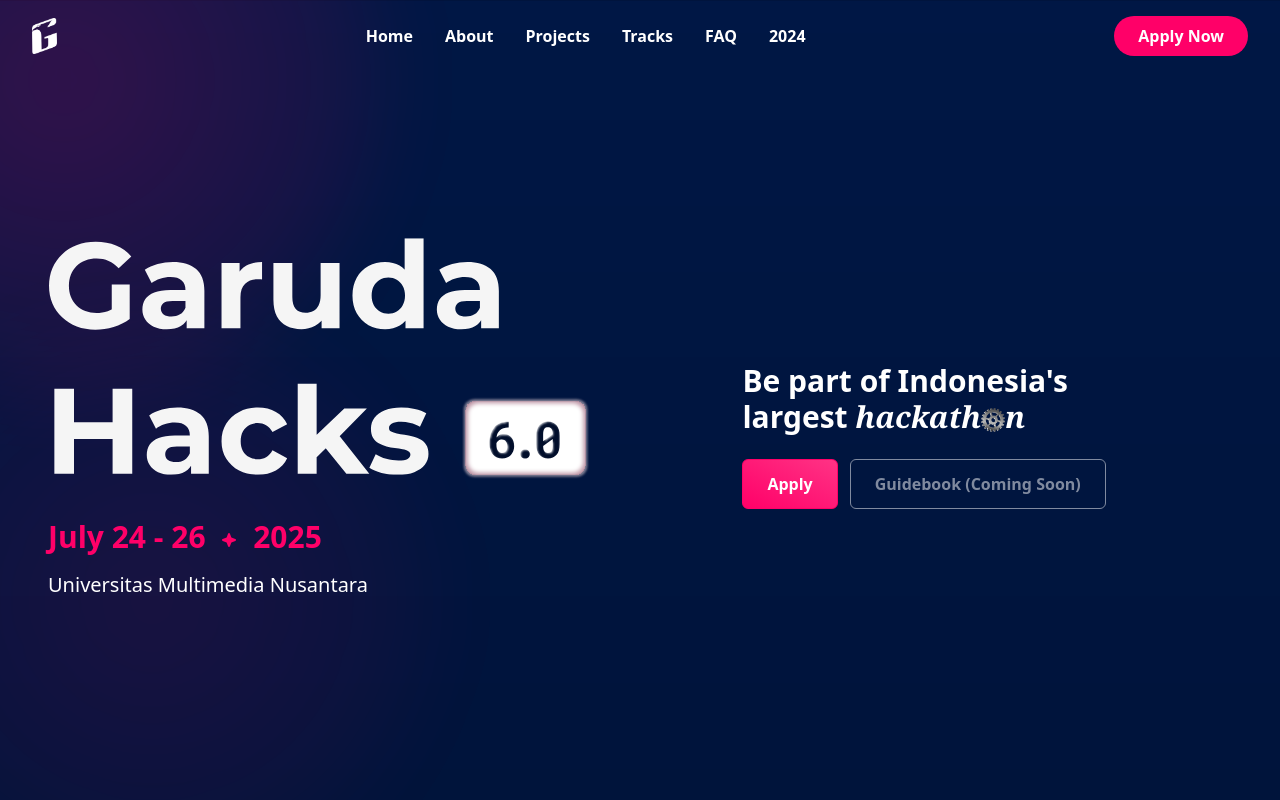
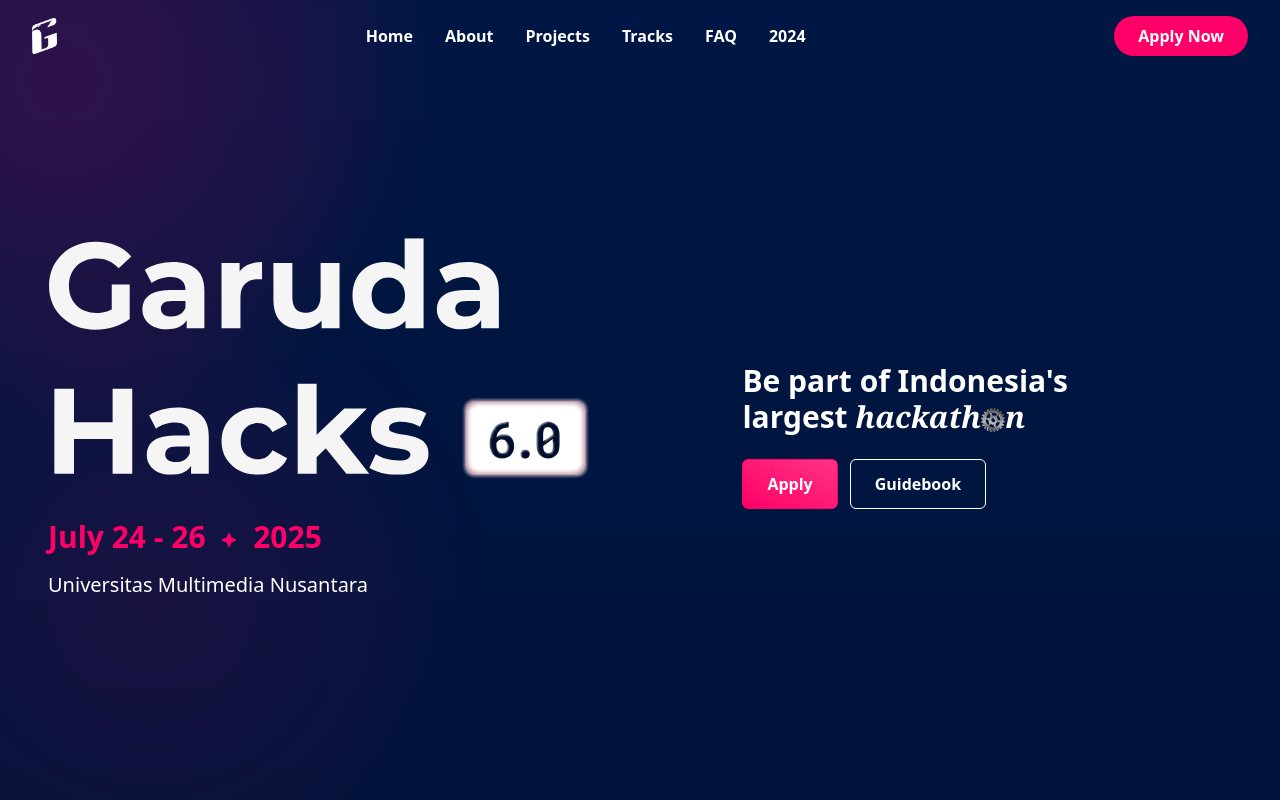
Before and after one commit to GarudaHacks/gh-6.0-site, a Next.js app: page / in a window 1280 px wide. Shown: the top 800 px of the page. Built offline with nearby package versions, Linux system fonts and the light colour scheme.

Commit message:
chore: update guidebook

```diff
--- a/app/sections/Hero.tsx
+++ b/app/sections/Hero.tsx
@@ -63,9 +63,14 @@
             </div>
             <div className="flex sm:flex-col md:flex-row gap-3">
               <ApplyButton />
-              <button disabled className="px-6 py-3 font-semibold border border-white rounded-md text-white opacity-50 cursor-not-allowed transition">
-                Guidebook (Coming Soon)
-              </button>
+              <a
+                href="https://garudahq.notion.site/guidebook"
+                target="_blank"
+                rel="noopener noreferrer"
+                className="px-6 py-3 font-semibold border border-white rounded-md text-white hover:opacity-80 transition"
+              >
+                Guidebook
+              </a>
             </div>
           </div>
         </div>
```
